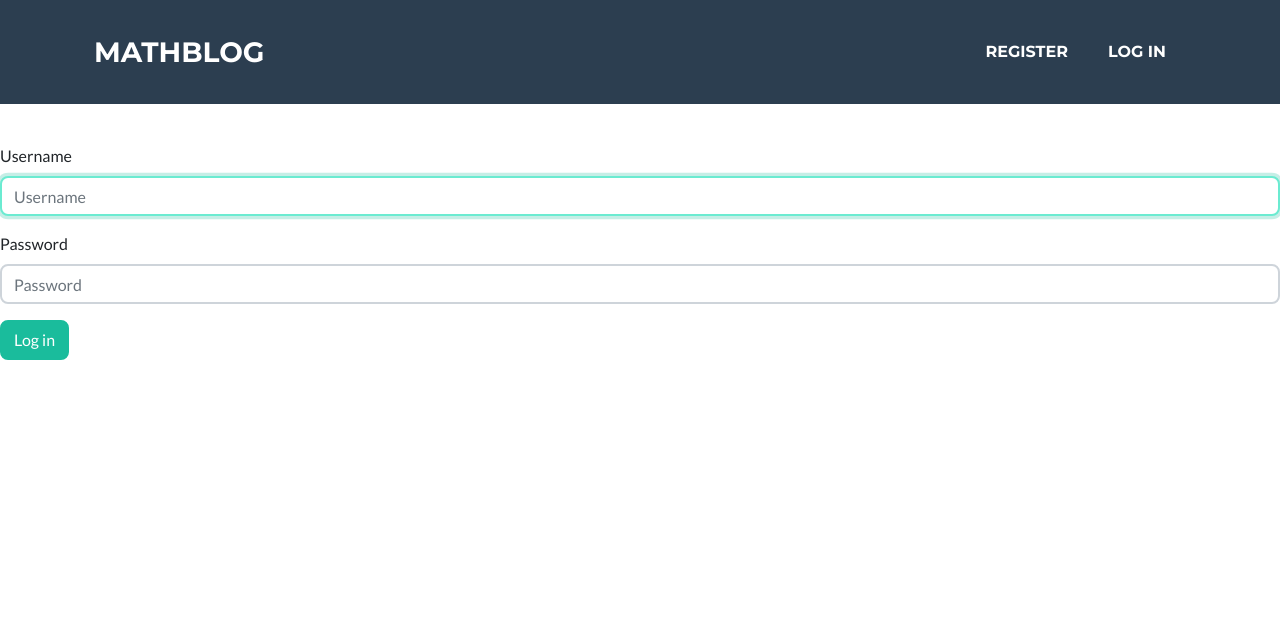
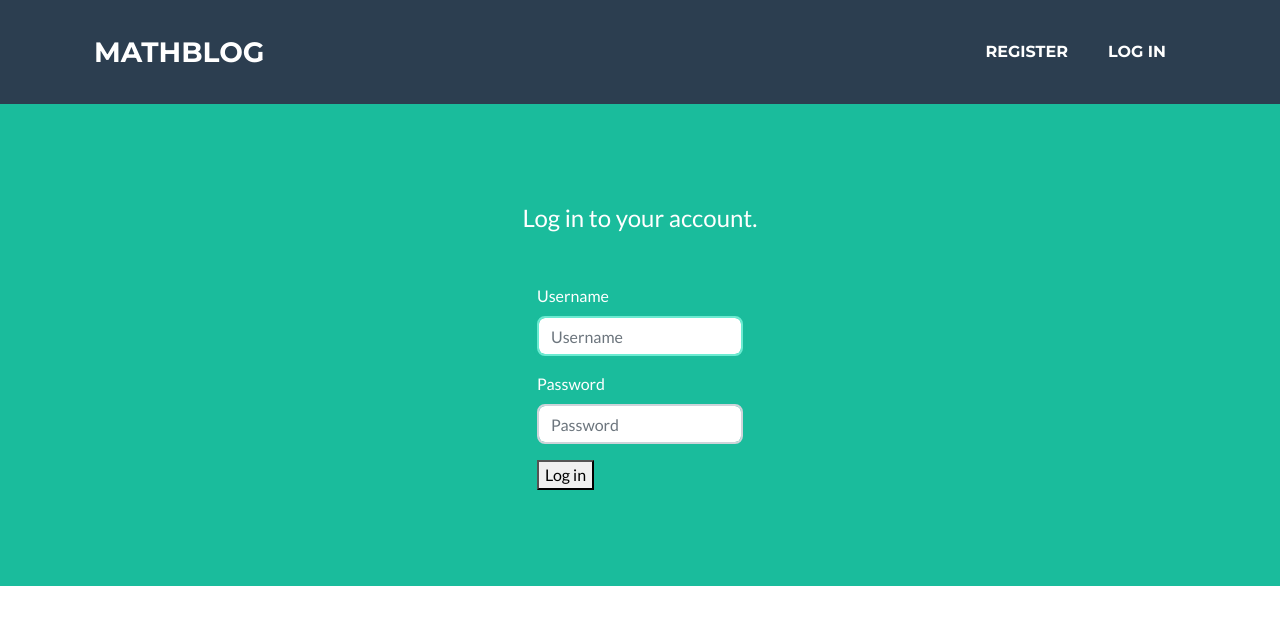
Before and after one commit to fvea/Mathblog, a Django app: page /users/login/ in a window 1280 px wide. Shown: the top 625 px of the page. Run offline with Django 3.2, Linux system fonts and the light colour scheme; some libraries are stand-ins or nearby versions.

Commit message:
login updated

```diff
--- a/users/templates/registration/login.html
+++ b/users/templates/registration/login.html
@@ -2,20 +2,21 @@
 {% load bootstrap4 %}
 
 {% block content %}
-  <div class="pb-5 mb-5 border-bottom">
-    <h2>Log in to your account.</h2>
-  </div>
-  <div>
+  <header class="masthead bg-primary text-white">
+    <div class="container d-flex align-items-center flex-column">
+        <p class="masthead-subheading font-weight-light mb-5">Log in to your account.</p>
         <form method="post" action="{% url 'users:login' %}" class="form">
 
           {% csrf_token %}
           {% bootstrap_form form %}
 
           {% buttons %}
-        <button name="submit" class="btn btn-primary">Log in</button>
+            <button name="submit" >Log in</button>
           {% endbuttons %}
           <input type="hidden" name="next"
             value="{% url 'blog_QA:index' %}">
       </form>
     </div>
+  </header>
+
 {% endblock content %}
```
Lines whose indentation alone changed are shown as unchanged.
